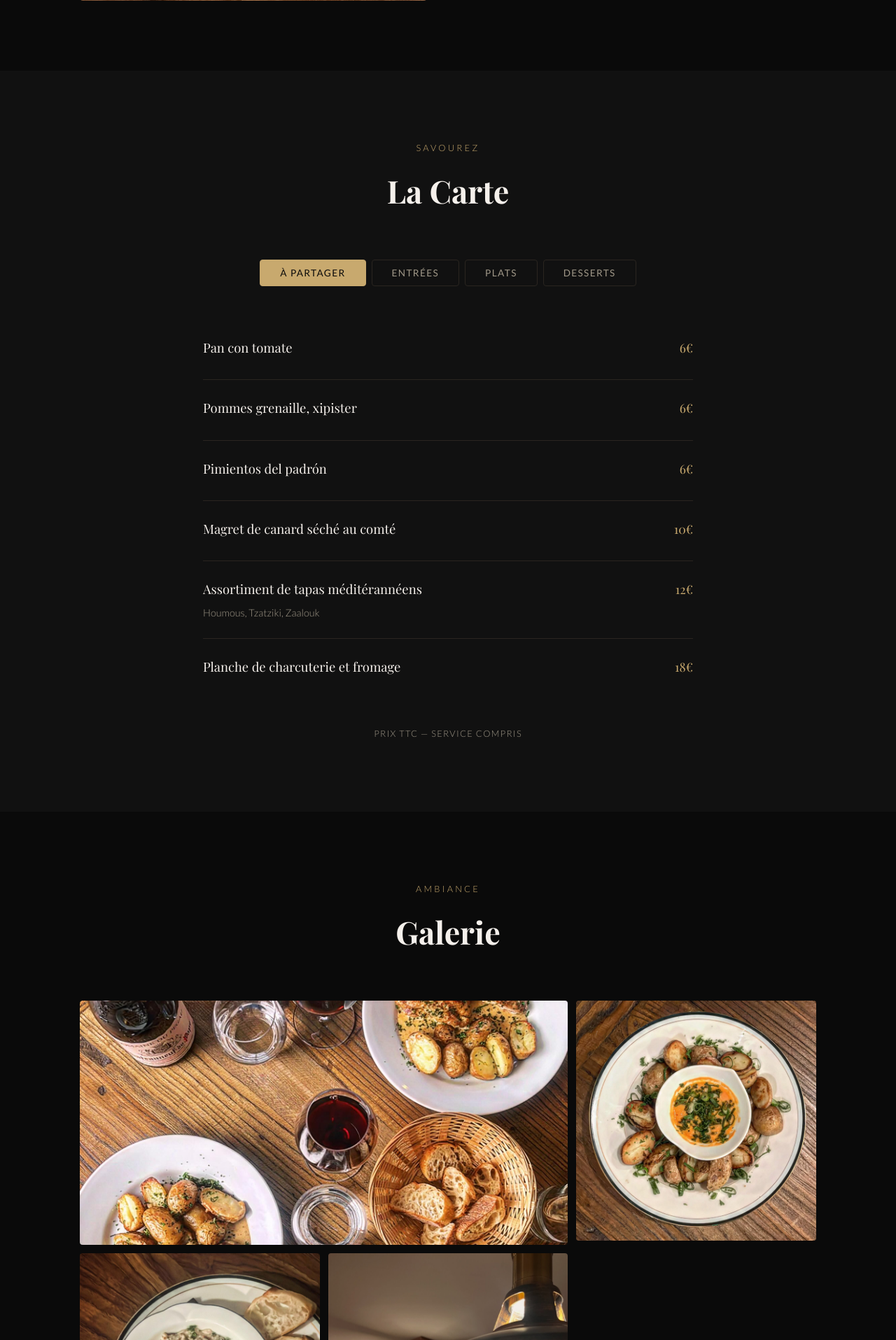
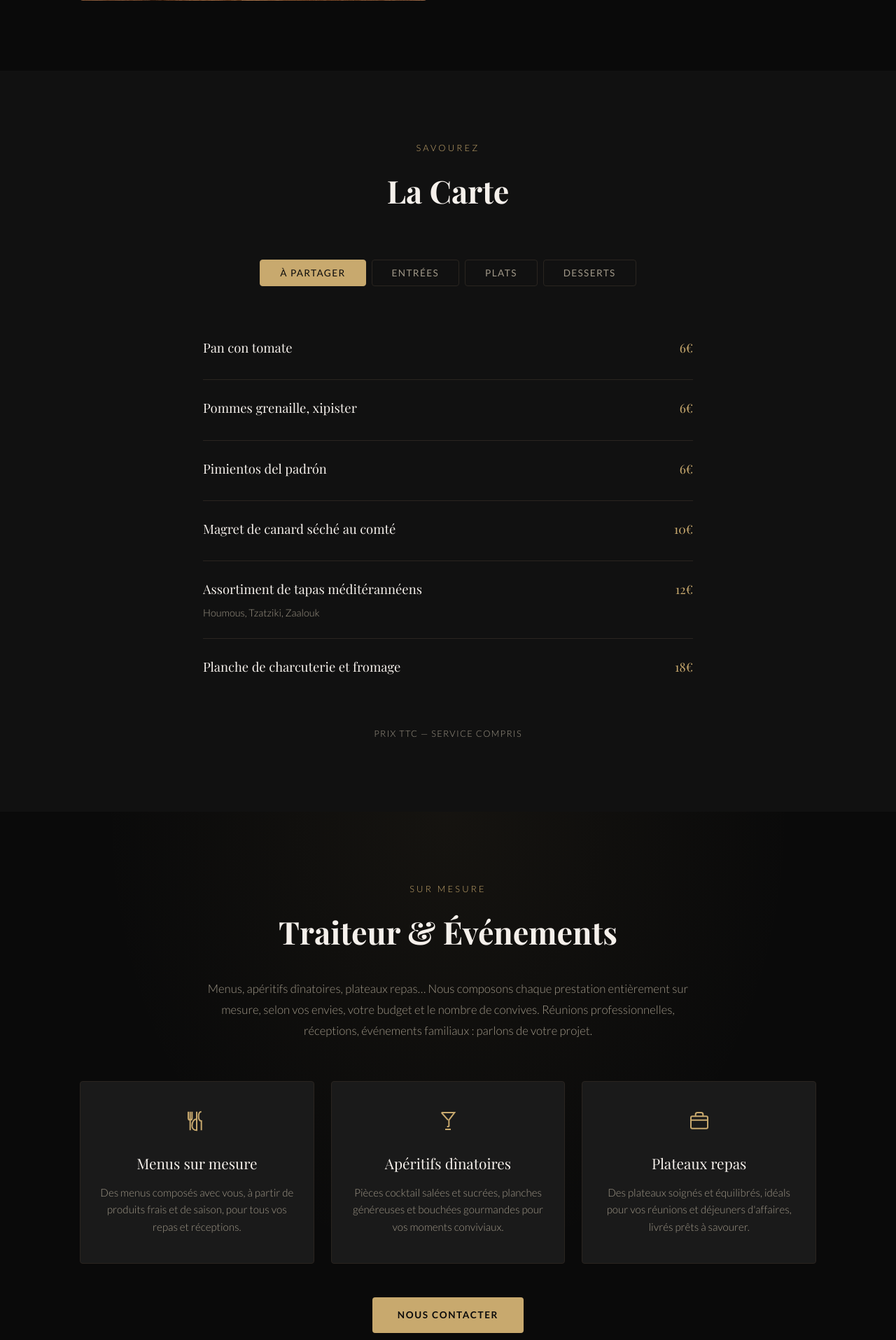
Before and after one commit to renesenses/LeTremouille, a PHP site: page / in a window 1280 px wide. Shown: the part 1725-3640 px from the top of the page at 70% size. Run offline with PHP 8.4, Linux system fonts and the light colour scheme; some web fonts are replaced.

Commit message:
Accueil : ajouter une section Traiteur & Événements sur mesure
Menus, apéritifs dînatoires et plateaux repas sur mesure, avec bouton
« Nous contacter » vers la section Contact. Lien ajouté à la nav et au footer.

Co-Authored-By: Claude Opus 4.8 (1M context) <noreply@anthropic.com>

```diff
--- a/index.html
+++ b/index.html
@@ -126,6 +126,7 @@
             <ul class="nav-links">
                 <li><a href="#about">Notre Histoire</a></li>
                 <li><a href="#menu">La Carte</a></li>
+                <li><a href="#traiteur">Traiteur</a></li>
                 <li><a href="#gallery">Galerie</a></li>
                 <li><a href="#contact">Contact</a></li>
                 <li><a href="#reservation" class="btn-reserve">Réserver</a></li>
@@ -359,6 +360,37 @@
         </div>
     </section>
 
+    <!-- Traiteur / Sur Mesure -->
+    <section id="traiteur">
+        <div class="container">
+            <div class="section-header">
+                <p class="section-subtitle">Sur mesure</p>
+                <h2 class="section-title">Traiteur & Événements</h2>
+            </div>
+            <p class="traiteur-intro">Menus, apéritifs dînatoires, plateaux repas… Nous composons chaque prestation entièrement sur mesure, selon vos envies, votre budget et le nombre de convives. Réunions professionnelles, réceptions, événements familiaux : parlons de votre projet.</p>
+            <div class="traiteur-grid">
+                <div class="traiteur-card">
+                    <svg width="32" height="32" viewBox="0 0 24 24" fill="none" stroke="currentColor" stroke-width="1.5"><path d="M3 2v7c0 1.1.9 2 2 2h0c1.1 0 2-.9 2-2V2M5 2v20M12 2v20c-3 0-5-2-5-5 0-4 2-7 5-7"/><path d="M17 2c-1.5 0-3 1.5-3 5s1.5 5 3 5v10"/></svg>
+                    <h3>Menus sur mesure</h3>
+                    <p>Des menus composés avec vous, à partir de produits frais et de saison, pour tous vos repas et réceptions.</p>
+                </div>
+                <div class="traiteur-card">
+                    <svg width="32" height="32" viewBox="0 0 24 24" fill="none" stroke="currentColor" stroke-width="1.5"><path d="M5 3h14l-6 8v7M13 18h-2M9 21h6M5 3l7 8"/></svg>
+                    <h3>Apéritifs dînatoires</h3>
+                    <p>Pièces cocktail salées et sucrées, planches généreuses et bouchées gourmandes pour vos moments conviviaux.</p>
+                </div>
+                <div class="traiteur-card">
+                    <svg width="32" height="32" viewBox="0 0 24 24" fill="none" stroke="currentColor" stroke-width="1.5"><rect x="3" y="7" width="18" height="13" rx="1.5"/><path d="M3 11h18M8 7V5a2 2 0 012-2h4a2 2 0 012 2v2"/></svg>
+                    <h3>Plateaux repas</h3>
+                    <p>Des plateaux soignés et équilibrés, idéals pour vos réunions et déjeuners d'affaires, livrés prêts à savourer.</p>
+                </div>
+            </div>
+            <div class="traiteur-cta">
+                <a href="#contact" class="btn btn-primary">Nous contacter</a>
+            </div>
+        </div>
+    </section>
+
     <!-- Gallery -->
     <section id="gallery">
         <div class="container">
@@ -532,6 +564,7 @@
                 <div class="footer-links">
                     <a href="#about">Notre Histoire</a>
                     <a href="#menu">La Carte</a>
+                    <a href="#traiteur">Traiteur</a>
                     <a href="#gallery">Galerie</a>
                     <a href="#contact">Contact</a>
                 </div>
--- a/script.js
+++ b/script.js
@@ -49,7 +49,7 @@ document.querySelectorAll('a[href^="#"]').forEach(anchor => {
 
 // ===== SCROLL REVEAL =====
 const revealElements = document.querySelectorAll(
-    '.about-grid, .menu-tabs, .menu-content, .gallery-grid, .reservation-form, .contact-grid, .section-header'
+    '.about-grid, .menu-tabs, .menu-content, .traiteur-intro, .traiteur-grid, .gallery-grid, .reservation-form, .contact-grid, .section-header'
 );
 
 revealElements.forEach(el => el.classList.add('reveal'));
--- a/style.css
+++ b/style.css
@@ -472,6 +472,66 @@ section {
     color: var(--color-text-muted);
 }
 
+/* ===== TRAITEUR / SUR MESURE ===== */
+#traiteur {
+    background: var(--color-bg);
+    background-image:
+        radial-gradient(ellipse at 50% 0%, rgba(200, 169, 110, 0.06) 0%, transparent 55%);
+}
+
+.traiteur-intro {
+    max-width: 720px;
+    margin: -32px auto 56px;
+    text-align: center;
+    color: var(--color-text-muted);
+    font-size: 1.05rem;
+    line-height: 1.8;
+}
+
+.traiteur-grid {
+    display: grid;
+    grid-template-columns: repeat(3, 1fr);
+    gap: 24px;
+}
+
+.traiteur-card {
+    background: var(--color-bg-card);
+    border: 1px solid var(--color-border);
+    border-radius: var(--radius);
+    padding: 40px 28px;
+    text-align: center;
+    transition: border-color var(--transition), transform var(--transition);
+}
+
+.traiteur-card:hover {
+    border-color: var(--color-accent);
+    transform: translateY(-4px);
+}
+
+.traiteur-card svg {
+    color: var(--color-accent);
+    margin-bottom: 20px;
+}
+
+.traiteur-card h3 {
+    font-family: var(--font-display);
+    font-size: 1.3rem;
+    font-weight: 400;
+    color: var(--color-text);
+    margin-bottom: 12px;
+}
+
+.traiteur-card p {
+    color: var(--color-text-muted);
+    font-size: 0.95rem;
+    line-height: 1.6;
+}
+
+.traiteur-cta {
+    text-align: center;
+    margin-top: 48px;
+}
+
 /* ===== GALLERY ===== */
 #gallery {
     background: var(--color-bg);
@@ -840,6 +900,11 @@ section {
         grid-column: span 2;
     }
 
+    .traiteur-grid {
+        grid-template-columns: 1fr;
+        gap: 16px;
+    }
+
     .form-row {
         grid-template-columns: 1fr;
         gap: 16px;
```
